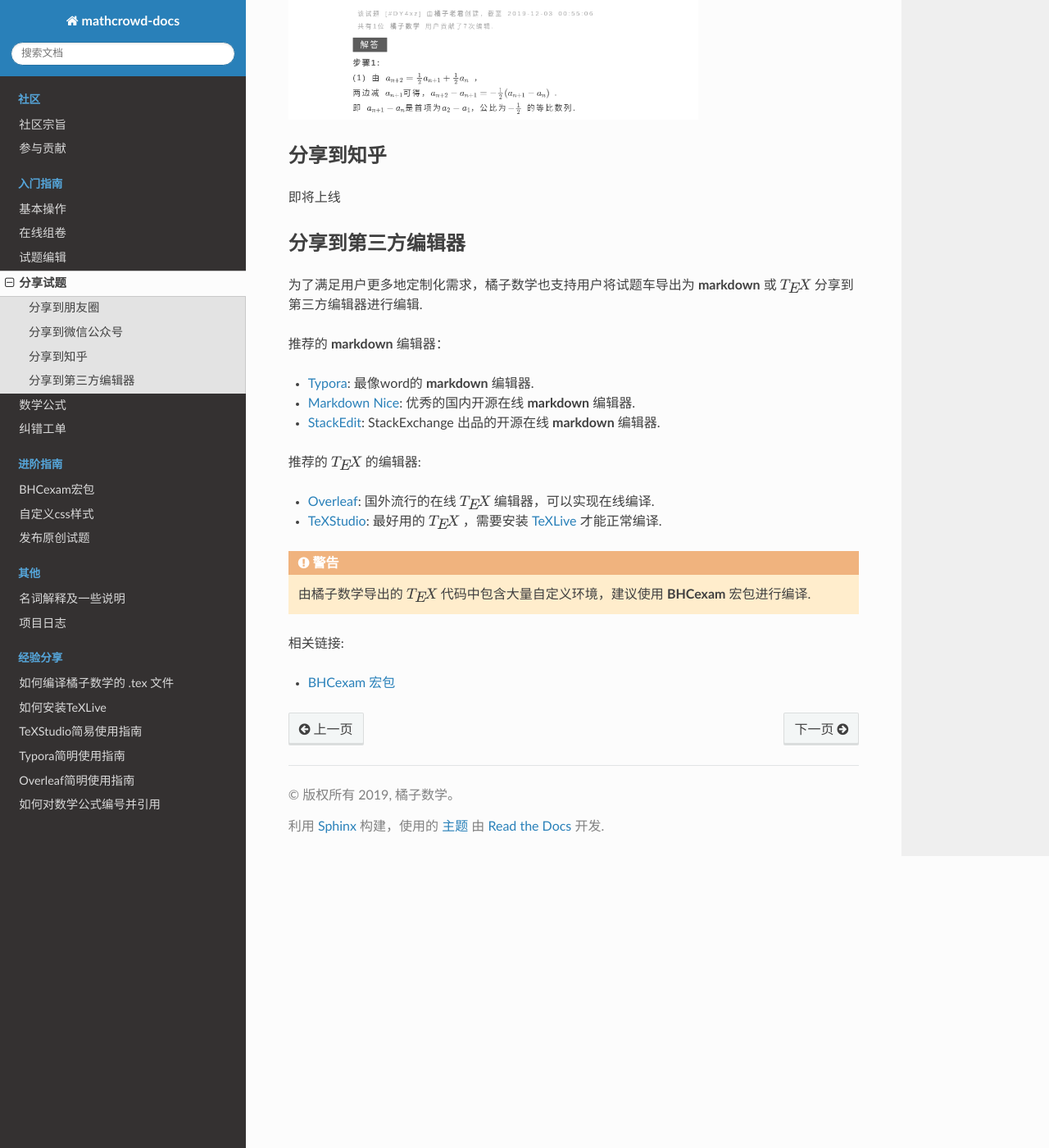
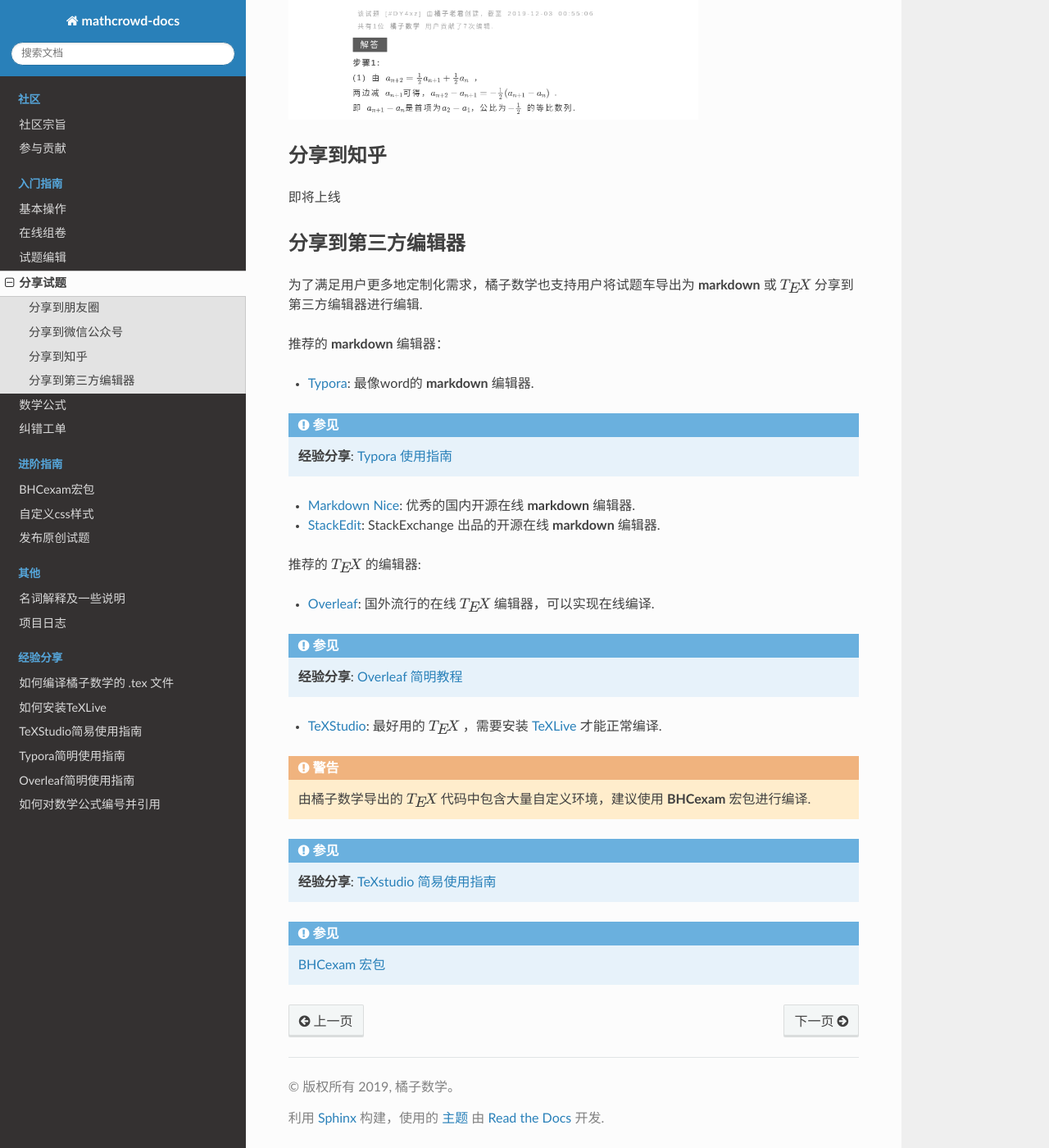
Before and after one commit to mathedu4all/mathcrowd-docs, a Sphinx documentation site: the page built from source/basics/problem_share.rst, in a window 1280 px wide and 1400 px high, scrolled down 1818 px. Shown: the whole window at 82% size. Built offline with Sphinx 7.4.7 and the Read the Docs theme 2.0.0, drawn with Linux system fonts in a browser that asks for light colours.

Commit message:
(2019.01.02) cross reference added in problem_share.rst.

```diff
--- a/source/basics/problem_share.rst
+++ b/source/basics/problem_share.rst
@@ -50,6 +50,8 @@
 
 * `Typora <https://www.typora.io/>`_: 最像word的 **markdown** 编辑器.
 
+.. seealso:: **经验分享**: :ref:`typora_guide`
+
 * `Markdown Nice <https://mdnice.com/>`_: 优秀的国内开源在线 **markdown** 编辑器.
 
 * `StackEdit <https://stackedit.io/>`_: StackExchange 出品的开源在线 **markdown** 编辑器.
@@ -58,10 +60,12 @@
 
 * `Overleaf <https://www.overleaf.com/>`_: 国外流行的在线 :math:`\TeX` 编辑器，可以实现在线编译.
 
+.. seealso:: **经验分享**: :ref:`overleaf_guide`
+
 * `TeXStudio <https://www.texstudio.org/>`_: 最好用的 :math:`\TeX` ，需要安装 `TeXLive <https://www.tug.org/texlive/>`_ 才能正常编译.
 
 .. warning:: 由橘子数学导出的 :math:`\TeX` 代码中包含大量自定义环境，建议使用 **BHCexam** 宏包进行编译.
 
-相关链接:
+.. seealso:: **经验分享**: :ref:`texstudio`
 
-* :ref:`bhcexam`
+.. seealso:: :ref:`bhcexam`
--- a/source/howtos/how_to_install_texlive.rst
+++ b/source/howtos/how_to_install_texlive.rst
@@ -19,7 +19,7 @@ Windows
 
 3. 双击安装程序安装.
 
-.. note::
+.. warning::
 
     安装过程中请务必保证良好的网络环境，同时要求硬盘有5G以上的空闲空间.
 
@@ -51,7 +51,7 @@ Windows
 Mac
 ==========
 
-**Mac** 用户请安装 ``MacTeX`` 发行版本. 在线/离线安装方式于上述大致相同，除了安装程序的文件名改为 ``MacTeX.pkg`` .
+**Mac** 用户请安装 ``MacTeX`` 发行版本. 安装程序的链接如下:
 
     :download:`MacTeX.pkg<https://mirrors.tuna.tsinghua.edu.cn/CTAN/systems/mac/mactex/MacTeX.pkg>`
 
--- a/source/howtos/how_to_number_equation.rst
+++ b/source/howtos/how_to_number_equation.rst
@@ -1,7 +1,7 @@
 .. _equation_numbering:
 
-公式编号与引用
-==============
+如何对数学公式编号并引用
+=========================
 
 交叉引用是 :math:`\LaTeX` 排版的强项之一，其自然也支持数学公式的交叉引用.
 
```
Also changed, not shown: other parts of source/howtos/how_to_install_texlive.rst (+1 -1 lines), source/howtos/overleaf_guide.rst (+1 -6 lines).
